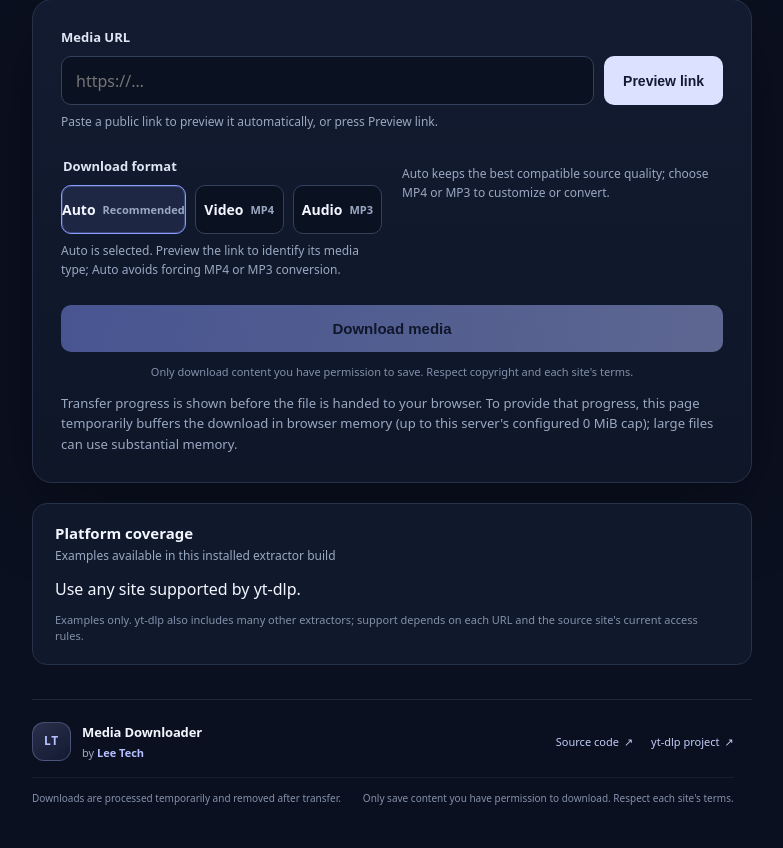
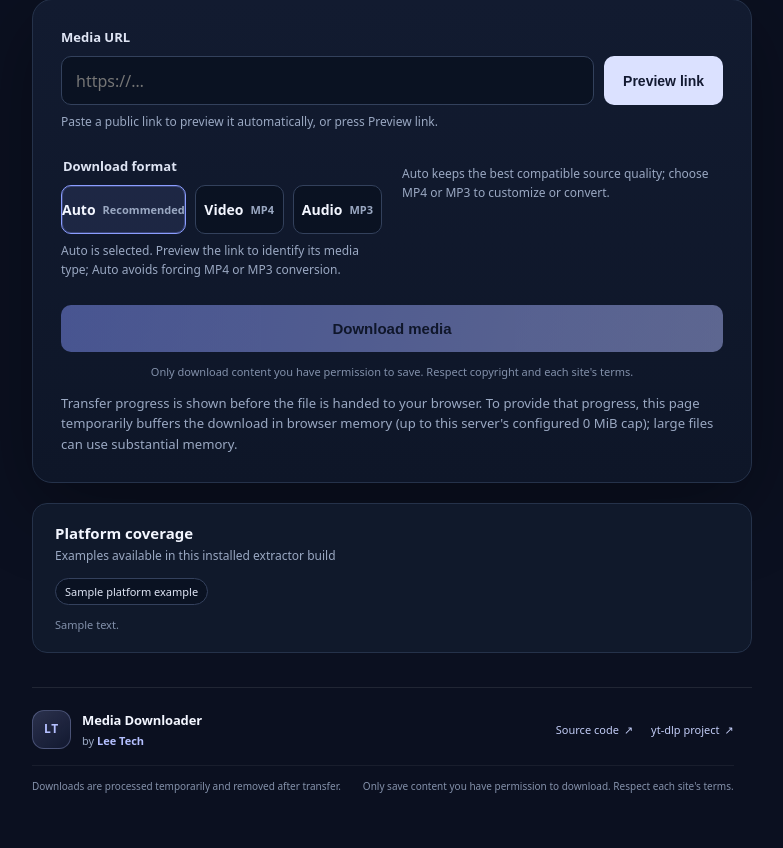
Before and after one commit to leetech254/web-downloader, a Flask app: template templates/index.html in a window 1280 px wide. Shown: the part 409-1257 px from the top of the page, without its empty margins (248-1031 px from the left). After the commit the page ends 1202 px from the top, so only its background shows below. Run offline with Flask 3, Linux system fonts and the light colour scheme; the template is opened without the code that fills it: most values are stand-ins (such as "Sample title", 1, 10 or a date in 2020); data that the repository does not hold is empty; some libraries are stand-ins or nearby versions.

Commit message:
Render platform examples in initial HTML

```diff
--- a/app.py
+++ b/app.py
@@ -88,6 +88,14 @@ PLATFORM_EXAMPLES = (
     ("Telegram embeds", "telegramembed"),
 )
 _EXTRACTOR_KEYS = {extractor.ie_key().casefold() for extractor in gen_extractor_classes()}
+PLATFORM_EXAMPLES_NOTE = "Examples only. yt-dlp also includes many other extractors; support depends on each URL and the source site's current access rules."
+
+
+def _platform_catalog() -> tuple[list[str], str]:
+    examples = [name for name, extractor_key in PLATFORM_EXAMPLES if extractor_key in _EXTRACTOR_KEYS]
+    return examples, PLATFORM_EXAMPLES_NOTE
+
+
 SIDECAR_EXTENSIONS = {
     ".webp", ".jpg", ".jpeg", ".png", ".gif", ".json", ".description",
     ".vtt", ".srt", ".ass", ".lrc", ".part", ".ytdl", ".temp",
@@ -527,6 +535,7 @@ def request_too_large(_error):
 @app.get("/")
 def index():
     csrf_token = session.setdefault("csrf_token", secrets.token_urlsafe(32))
+    platform_examples, platform_note = _platform_catalog()
     return render_template(
         "index.html",
         cookie_auth_enabled=COOKIE_AUTH_ENABLED,
@@ -535,6 +544,8 @@ def index():
         browser_cookies_enabled=ENABLE_BROWSER_COOKIES,
         browser_cookie_sources=BROWSER_COOKIE_SOURCES,
         csrf_token=csrf_token,
+        platform_examples=platform_examples,
+        platform_note=platform_note,
     )
 
 
@@ -580,11 +591,8 @@ def manus_routes():
 
 @app.get("/api/platforms")
 def api_platforms():
-    examples = [name for name, extractor_key in PLATFORM_EXAMPLES if extractor_key in _EXTRACTOR_KEYS]
-    return jsonify(
-        examples=examples,
-        note="Examples only. yt-dlp also includes many other extractors; support depends on each URL and the source site's current access rules.",
-    )
+    examples, note = _platform_catalog()
+    return jsonify(examples=examples, note=note)
 
 
 @app.post("/api/info")
--- a/static/app.js
+++ b/static/app.js
@@ -509,23 +509,5 @@
     }
   });
 
-  fetch('/api/platforms')
-    .then((response) => response.ok ? response.json() : Promise.reject(new Error('Unavailable')))
-    .then((result) => {
-      const list = document.getElementById('platform-list');
-      list.replaceChildren();
-      result.examples.forEach((name) => {
-        const chip = document.createElement('span');
-        chip.className = 'platform-chip';
-        chip.textContent = name;
-        list.appendChild(chip);
-      });
-      if (!result.examples.length) list.textContent = 'Use any site supported by yt-dlp.';
-      document.getElementById('platform-note').textContent = result.note;
-    })
-    .catch(() => {
-      document.getElementById('platform-list').textContent = 'Use any site supported by yt-dlp.';
-    });
-
   refreshOptions();
 })();
--- a/templates/index.html
+++ b/templates/index.html
@@ -174,8 +174,10 @@
     <section class="platform-panel" aria-labelledby="platform-title">
       <h2 id="platform-title">Platform coverage</h2>
       <p class="hint">Examples available in this installed extractor build</p>
-      <div id="platform-list" class="platform-list" aria-live="polite"><span class="platform-chip">Loading…</span></div>
-      <p id="platform-note" class="platform-note">Coverage is URL-specific and can change when platforms change their sites.</p>
+      <div id="platform-list" class="platform-list">
+        {% for name in platform_examples %}<span class="platform-chip">{{ name }}</span>{% else %}Use any site supported by yt-dlp.{% endfor %}
+      </div>
+      <p id="platform-note" class="platform-note">{{ platform_note }}</p>
     </section>
 
     {% include "_footer.html" %}
```
Also changed, not shown: test_app.py (+9 -0 lines), test_frontend.cjs (+8 -6 lines).
